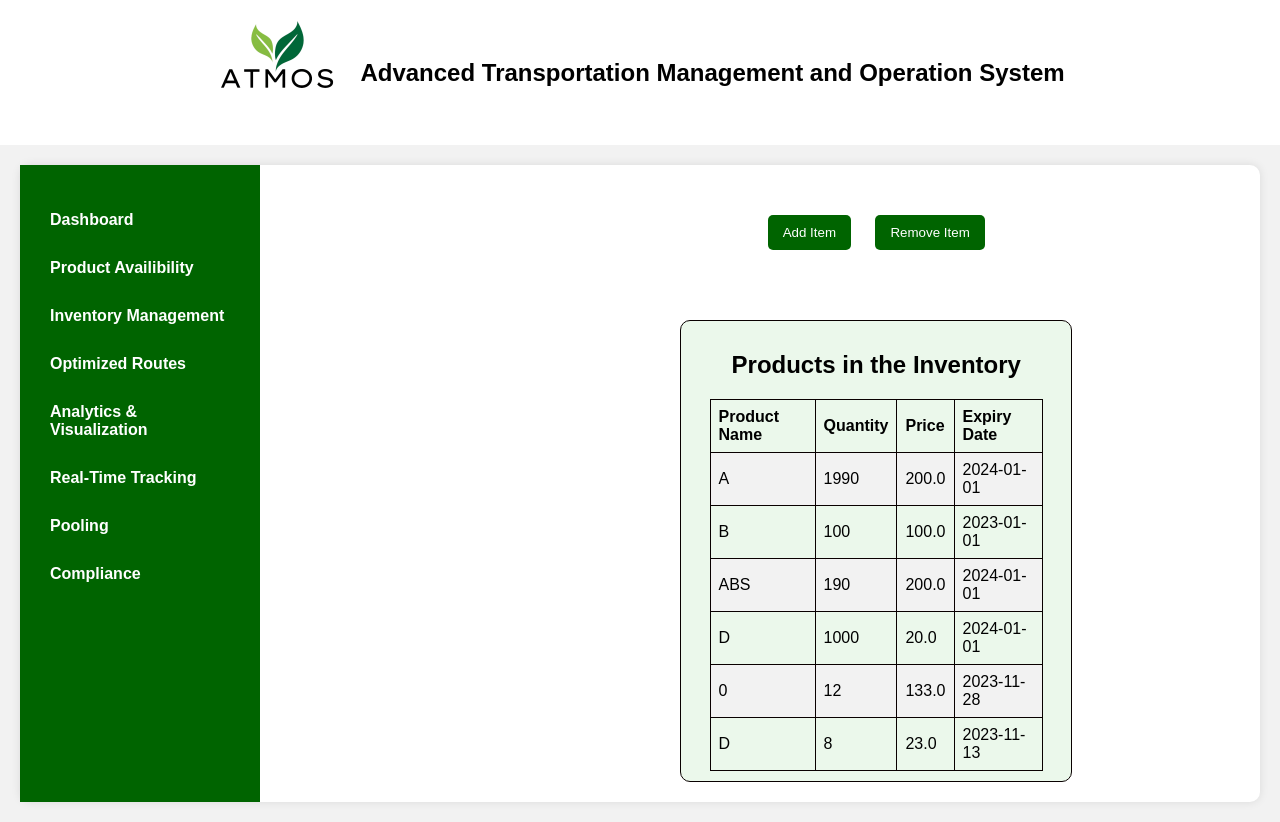
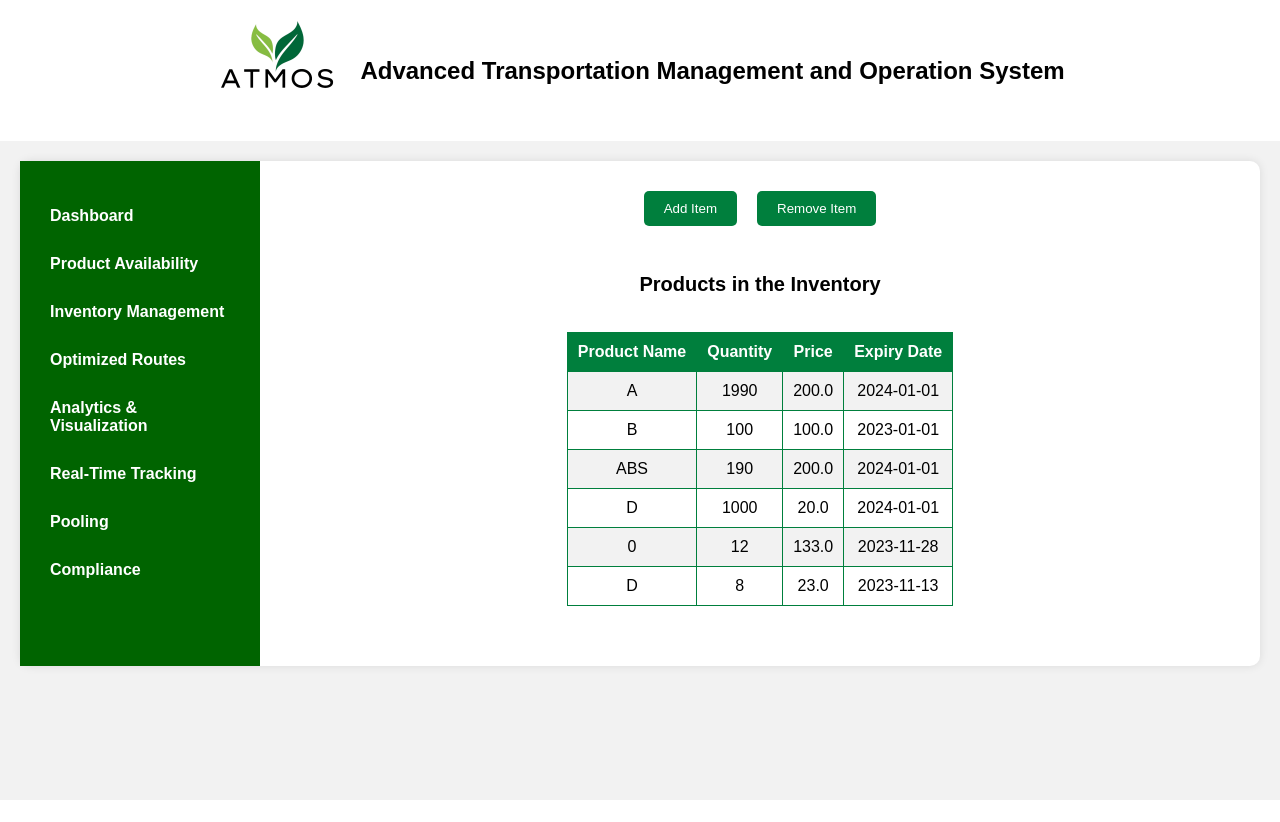
Before and after one commit to rishita2002/ATMOS, a Flask app: page /inventory in a window 1280 px wide. After the commit the page ends 800 px from the top, so only its background shows below. Run offline with Flask 3, Linux system fonts and the light colour scheme.

Commit message:
Update new_inventory.html

```diff
--- a/templates/new_inventory.html
+++ b/templates/new_inventory.html
@@ -80,193 +80,97 @@
         .content {
             flex: 1;
             padding: 20px;
-        }
-
-.analytics-container {
-    flex: 1;
-    padding: 20px;
-    text-align: center;
-}
-
-.side-by-side-container {
-    display: flex;
-    justify-content: space-between;
-    margin-top: 20px;
-}
-
-.tracking-container,
-.inventory-container {
-    flex: 1;
-    padding: 20px;
-    background-color: #fff;
-    border-radius: 10px;
-    box-shadow: 0 0 10px rgba(0, 0, 0, 0.1);
-    margin: 0 10px;
-}
-
-.tracking-container h2,
-.inventory-container h2 {
-    text-align: center;
-}
-
-.tracking-steps {
-    display: flex;
-    flex-direction: column;
-    align-items: center;
-    margin-top: 20px;
-}
-
-.tracking-step {
-    text-align: center;
-    position: relative;
-    margin: 10px 0;
-}
-
-.step-icon {
-    background-color: #3498db;
-    color: #fff;
-    width: 30px;
-    height: 30px;
-    border-radius: 50%;
-    line-height: 30px;
-    font-weight: bold;
-    margin-bottom: 5px;
-}
-
-.arrow {
-    font-size: 24px;
-    color: #3498db;
-    margin: 10px 0;
-}
-
-.tracking-step p {
-    margin: 0;
-    font-size: 14px;
-}
-
-
-.tracking-step {
-    padding: 0 20px;
-}
-
-
-.dual-analytics-container {
-    display: flex;
-    justify-content: space-between;
-    margin-top: 20px;
-}
-
-.dual-analytics-container canvas {
-    width: 350%;
-    height: 350px;
-}
-
-
-.container {
-            text-align: center;
             display: flex;
             flex-direction: column;
             align-items: center;
         }
 
-        .add-remove-buttons {
-            margin: 50px 0;
+        .content h2 {
+            font-size: 20px;
         }
 
-        button {
-            padding: 10px 15px;
-            background-color: darkgreen;
-            color: #fff;
+        .content p {
+            font-size: 16px;
+        }
+
+        .content table {
+            width: 100%;
+            border-collapse: collapse;
+            margin: 20px 0;
+            border: 1px solid #007f3d;
+        }
+
+        .content th, .content td {
+            padding: 10px;
+            text-align: center;
+            border: 1px solid #007f3d;
+        }
+
+        .content th {
+            background-color: #007f3d;
+            color: white;
+        }
+
+        .content tr:nth-child(even) {
+            background-color: #f2f2f2;
+        }
+
+        .button-container {
+            display: flex;
+            justify-content: center;
+        }
+
+        .button-container button {
+            margin: 10px;
+            padding: 10px 20px;
+            background-color: #007f3d;
+            color: white;
             border: none;
             cursor: pointer;
-            margin: 0 10px;
             border-radius: 5px;
         }
 
-        .card {
-            align-items: center;
-            border: 1px solid #ccc;
-            padding: 10px;
-            background-color: rgb(235, 248, 235);
-            display: none;
-            width: 400px;
-            border-radius: 10px;
+        .button-container button:hover {
+            background-color: #005e2c;
         }
 
-        form {
-            margin: 0;
-            padding: 5px;
+        .form-container {
+            background-color: #f9f9f9;
+            padding: 10px;
+            border-radius: 10px;
+            box-shadow: 0 0 10px rgba(0, 0, 0, 0.1);
+            margin: 0 5px;
+            border: 1px solid #007f3d;
         }
 
-        form label, form input, form button {
-            display: block;
+        .form-container form {
+            display: flex;
+            flex-direction: column;
+        }
+
+        .form-container label,
+        .form-container input,
+        .form-container select {
             margin: 5px 0;
         }
 
-        form {
-            margin-top: 10px;
-            display: flex;
-            flex-direction: column;
-            align-items: center;
-        }
-
-        form input {
-            margin: 5px 0;
-        }
-
-        .inventory-list {
-            margin: 20px;
-            text-align: center;
-            background-color: rgb(235, 248, 235);
-            padding: 10px;
-            border-radius: 10px;
-
-
-            border: 1px solid #090000;
-        }
-
-        table {
-            width: 90%;
-            margin: 0 auto;
-            border-collapse: collapse;
-            border-radius: 5px;
-        }
-
-        table, th, td {
-            border: 1px solid #090000;
-        }
-
-        th, td {
-            padding: 8px;
-            text-align: left;
-        }
-
-        tr:nth-child(even) {
-            background-color: #f2f2f2;
-        }
-        .center-container {
-        padding-left: 200px;;
-        display: flex;
-        flex-direction: column;
-        align-items: center;
-        justify-content: center;
+        .form-container input,
+        .form-container select {
+            padding: 4px;
+            box-sizing: border-box;
         }
     </style>
 
-
-    </style>
-    <link rel="icon" href="../static/favicon.ico" type="image/x-icon">
+    <link rel="icon" href="static/favicon.ico" type="image/x-icon">
 </head>
 <body>
     <header>
         <div class="header-content">
             <div class="icon">
-                <img src="static\bg.png" alt="Icon" width="125" height="125">
+                <img src="static/bg.png" alt="Icon" width="125" height="125">
             </div>
             <h1>Advanced Transportation Management and Operation System</h1>
-
         </div>
-
     </header>
 
     <div class="main-container">
@@ -274,27 +178,52 @@
             <nav>
                 <ul>
                     <li><a href="/">Dashboard</a></li>
-                    <li><a href="/demand">Product Availibility</a></li>
+                    <li><a href="/">Product Availability</a></li>
                     <li><a href="/inventory">Inventory Management</a></li>
                     <li><a href="/route">Optimized Routes</a></li>
                     <li><a href="/analytics">Analytics & Visualization</a></li>
                     <li><a href="/track">Real-Time Tracking</a></li>
                     <li><a href="/pool">Pooling</a></li>
                     <li><a href="/compliance">Compliance</a></li>
-
                 </ul>
             </nav>
         </aside>
-
-        <div class="center-container">
-            <div class="center-container">
-                <div class="add-remove-buttons">
+        <div class="content">
+            <div class="button-container">
                 <button id="showAddButton">Add Item</button>
                 <button id="showRemoveButton">Remove Item</button>
             </div>
-                <div class="inventory-list">
+
+            <div class="form-container" id="addCard">
+
+                <form action="/add-item" method="post">
+                    <label for="product_name">Product Name:</label>
+                    <input type="text" id="product_name" name="product_name" required><br>
+                    <label for="product_quantity">Quantity:</label>
+                    <input type="number" id="product_quantity" name= "product_quantity" required><br>
+                    <label for="product_price">Price:</label>
+                    <input type="number" step="0.01" id="product_price" name="product_price" required><br>
+                    <label for="product_expiry_date">Expiry Date:</label>
+                    <input type="date" id="product_expiry_date" name="product_expiry_date" required><br>
+                    <button type="submit">Add</button>
+                </form>
+            </div>
+
+
+            <div class="form-container" id="removeCard">
+
+                <form method="POST" action="/remove-item">
+                    <label for="remove_product_name">Product Name:</label>
+                    <input type="text" id="remove_product_name" name="product_name" required><br>
+                    <label for="remove_product_quantity">Product Quantity to Remove:</label>
+                    <input type="number" id="remove_product_quantity" name="product_quantity" required><br>
+                    <button type="submit">Remove</button>
+                </form>
+            </div>
+
+            <div class="content">
                 <h2>Products in the Inventory</h2>
-                    <table>
+                <table style="width: 100%;">
                     <tr>
                         <th>Product Name</th>
                         <th>Quantity</th>
@@ -346,6 +252,9 @@
         const showRemoveButton = document.getElementById('showRemoveButton');
         const addCard = document.getElementById('addCard');
         const removeCard = document.getElementById('removeCard');
+
+        addCard.style.display = 'none';
+        removeCard.style.display = 'none';
 
         showAddButton.addEventListener('click', () => {
             if (addCard.style.display === 'block') {
```
Also changed, not shown: other parts of templates/new_inventory.html (+4 -26 lines). Lines whose indentation alone changed are shown as unchanged.
